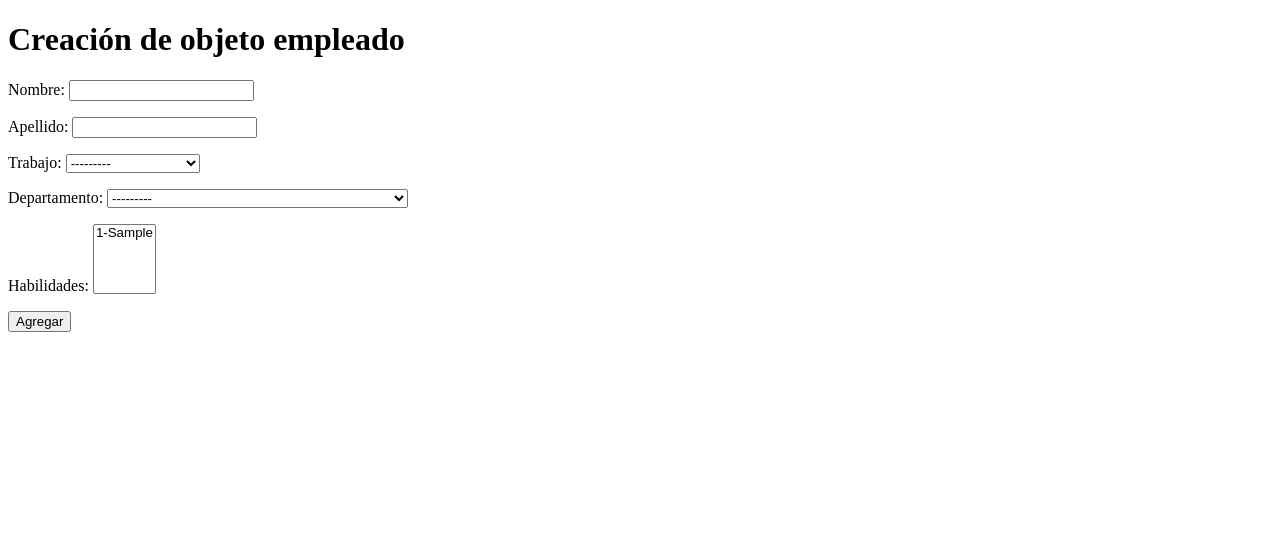
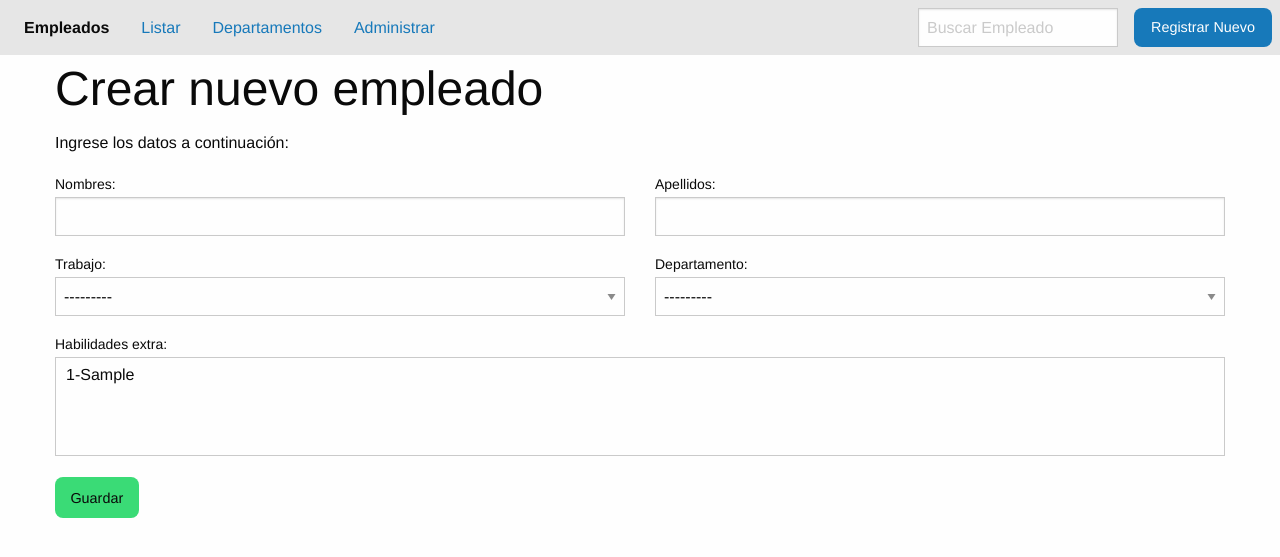
Before and after one commit to rauljr87/practica-empleado, a Django app: page /add_empleado/ in a window 1280 px wide. Shown: the top 557 px of the page. Run offline with Django 4.2, Linux system fonts and the light colour scheme; tables that the repository leaves empty hold one stand-in row (values such as "Sample post"); some libraries are stand-ins or nearby versions.

Commit message:
se modifica template update_empleado

```diff
--- a/persona/views.py
+++ b/persona/views.py
@@ -215,20 +215,32 @@ class EmpleadoCreateView(CreateView):
         'departamento',
         'habilidades',
     ]
+
     # todos los fields
+
     # fields = ('__all__')
+
     # url cuando form exitoso, misma page
+
     # success_url = '.'
+
     # url cuando form exitoso
+
     # success_url = '/success'
+
     # url cuando form exitoso, name
-    success_url = reverse_lazy('persona_app:success')
+
+    # redirecciona url
+
+    # success_url = reverse_lazy('persona_app:success')
+    success_url = reverse_lazy('persona_app:list_admin_empleados')
 
     # proceso previo al guardado de datos
     def form_valid(self, form):
         """ crear full name a partir de first_name y last_name """
 
         # instancia temporalmente la variable empleado
+
         empleado = form.save(commit=False)
         print(empleado)
         empleado.full_name = empleado.first_name + ' ' + empleado.last_name
--- a/templates/persona/add_empleado.html
+++ b/templates/persona/add_empleado.html
@@ -1,24 +1,86 @@
-<!DOCTYPE html>
-<html lang="en">
-<head>
-    <meta charset="UTF-8">
-    <title>Add Empleado</title>
-</head>
-<body>
-<h1>Creación de objeto empleado</h1>
+<!-- herencia base.html -->
+
+{% extends 'base.html' %}
+
+
+<!-- título -->
+
+{% block title %}
+    Crear_nuevo_empleado
+{% endblock title %}
+
+
+<!-- body -->
+
+{% block content %}
+
+
+    <!-- cabecera -->
+
+    {% include 'includes/header.html' %}
+
+
+    <!-- contenido -->
+
+    <div class="grid-container">
+        <div class="grid-x">
+            <h1 class="cell">Crear nuevo empleado</h1>
+            <p>Ingrese los datos a continuación:</p>
+
+            <div class="cell">
+                <form class="grid-x grid-margin-x" method="POST">
+
+                    <!-- llave de seguridad para negociación http -->
+                    {% csrf_token %}
+
+                    <div class="cell large-6">
+                        <label>Nombres:
+                            {{ form.first_name }}
+                        </label>
+                    </div>
+                    <div class="cell large-6">
+                        <label>Apellidos:
+                            {{ form.last_name }}
+                        </label>
+                    </div>
+                    <div class="cell large-6">
+                        <label>Trabajo:
+                            {{ form.job }}
+                        </label>
+                    </div>
+                    <div class="cell large-6">
+                        <label>Departamento:
+                            {{ form.departamento }}
+                        </label>
+                    </div>
+                    <div class="cell large-12">
+                        <label>Habilidades extra:
+                            {{ form.habilidades }}
+                        </label>
+                    </div>
+                    <div class="cell">
+                        <button type="submit" class="submit success button" style="border-radius: 8px">Guardar</button>
+                    </div>
+
+                </form>
+            </div>
+        </div>
+    </div>
+{% endblock content %}
+
+
 <!--
 <input type="text" placeholder="nombre">
 <input type="text" placeholder="apellido">
 -->
 
-<form method="POST">
+
+<!-- <form method="POST"> -->
     <!-- llave de seguridad para negociación http -->
-    {% csrf_token %}
+<!--  {% csrf_token %}
 
     {{ form.as_p }}
 
     <button  type="submit">Agregar</button>
 </form>
-
-</body>
-</html>
+-->
--- a/templates/persona/update_empleado.html
+++ b/templates/persona/update_empleado.html
@@ -52,7 +52,7 @@
                             {{ form.departamento }}
                         </label>
                     </div>
-                    <div class="cell large-6">
+                    <div class="cell large-12">
                         <label>Habilidades extra:
                             {{ form.habilidades }}
                         </label>
```
